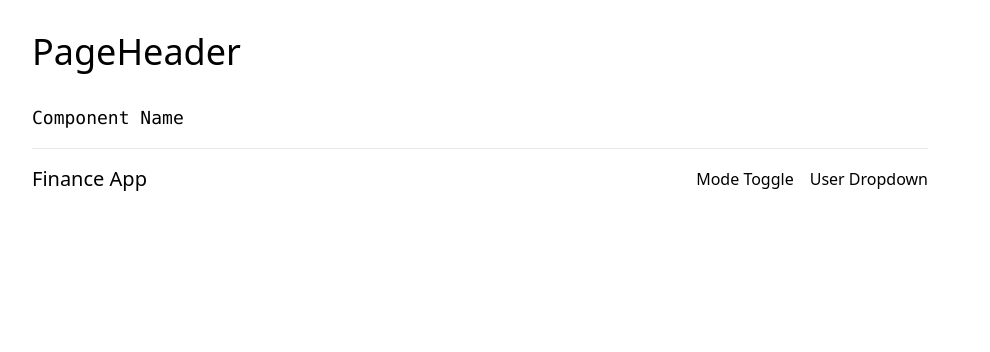
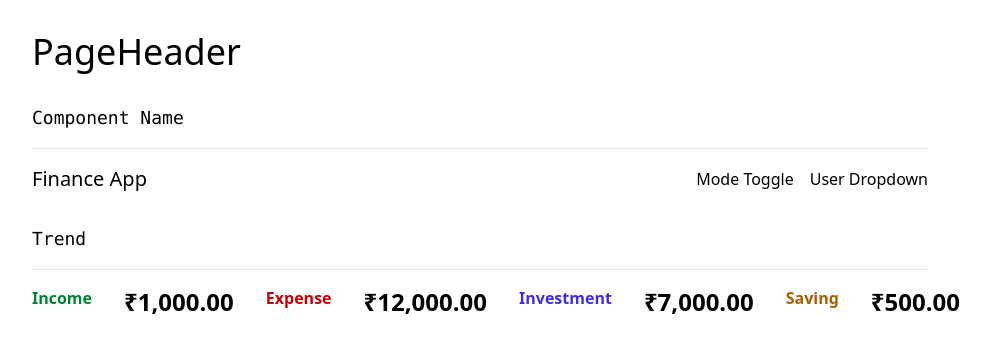
Before and after one commit to bhanu-21/next16-finance-app, a Next.js app: page /playground in a window 1280 px wide. Shown: the top 352 px of the page, without its empty margins (160-1150 px from the left). Built offline with nearby package versions, Linux system fonts and the light colour scheme.

Commit message:
financial trend company

```diff
--- a/app/dashboard/layout.js
+++ b/app/dashboard/layout.js
@@ -3,7 +3,7 @@
 export default function Layout({ children }) {
     return (
         <>
-            <PageHeader className="mt-8" />
+            <PageHeader className="my-8" />
 
             <main>{children}</main>
             <footer>Footer</footer>
--- a/app/playground/page.js
+++ b/app/playground/page.js
@@ -1,4 +1,5 @@
 import PageHeader from "@/components/page-header";
+import Trend from "@/components/trend";
 
 export default function Page() {
     return (
@@ -12,6 +13,17 @@
                     <PageHeader />
                 </div>
             </div>
+
+            <div>
+                <h2 className="mb-4 text-lg font-mono">Trend</h2>
+                <hr className="mb-4 border-gray-200 dark:border-gray-800" />
+                <div className="flex space-x-8">
+                    <Trend type="Income" amount={1000} />
+                    <Trend type="Expense" amount={12000} />
+                    <Trend type="Investment" amount={7000} />
+                    <Trend type="Saving" amount={500} />
+                </div>
+            </div>
         </main>
     )
 }
--- /dev/null
+++ b/components/trend.js
@@ -0,0 +1,24 @@
+export default function Trend({ type, amount, prevAmount }) {
+    const colorClasses = {
+        'Income': 'text-green-700 dark:text-green-300',
+        'Expense': 'text-red-700 dark:text-red-300',
+        'Investment': 'text-indigo-700 dark:text-indigo-300',
+        'Saving': 'text-yellow-700 dark:text-yellow-300',
+    }
+
+    const calcPercentageChange = (amount, prevAmount) => {
+        if (prevAmount === 0) return 0
+        return ((amount - prevAmount) / prevAmount) * 100
+    }
+
+    const formatCurrency = (amount) => new Intl.NumberFormat('en-IN', { style: 'currency', currency: 'INR' }).format(amount)
+
+    return (
+        <>
+            <div className={`font-semibold ${colorClasses[type]}`}>{type}</div>
+            <div className="text-2xl font-semibold text-black dark:text-white mb-2">
+                {amount ? formatCurrency(amount) : formatCurrency(0)}
+            </div>
+        </>
+    )
+}
```
